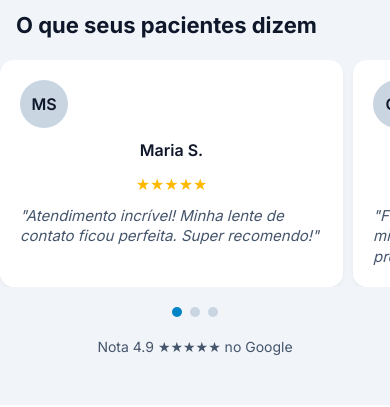
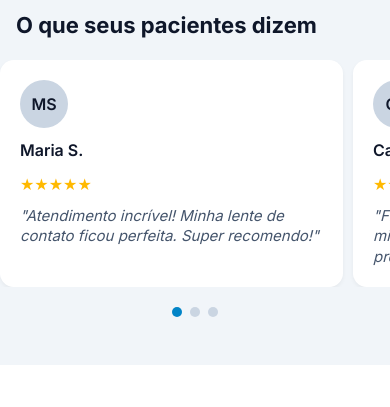
Before and after one commit to raigomes/landing-page-odontolight, a Next.js app: page / in a window 390 px wide. Shown: the part 2440-2847 px from the top of the page. Built offline with nearby package versions, Linux system fonts and the light colour scheme.

Commit message:
Enable controls on scroll and hide Google stars (mobile)

```diff
--- a/src/components/Testimonials.tsx
+++ b/src/components/Testimonials.tsx
@@ -1,4 +1,6 @@
-import React from "react";
+"use client";
+
+import React, { useRef, useState } from "react";
 
 const testimonials = [
   {
@@ -21,16 +23,35 @@ const testimonials = [
   },
 ];
 
+const STEP = 353;
+
 export function Testimonials() {
+  const scrollRef = useRef<HTMLDivElement>(null);
+  const [active, setActive] = useState(0);
+
+  function handleScroll() {
+    const el = scrollRef.current;
+    if (!el) return;
+    const idx = Math.round(el.scrollLeft / STEP);
+    setActive(Math.min(idx, testimonials.length - 1));
+  }
+
   return (
-    <section id="testimonials" className="w-full bg-slate-100 py-12 px-4 md:py-16 lg:py-20 lg:px-[120px] scroll-mt-16">
+    <section
+      id="testimonials"
+      className="w-full bg-slate-100 py-12 px-4 md:py-16 lg:py-20 lg:px-[120px] scroll-mt-16"
+    >
       <div className="max-w-7xl mx-auto flex flex-col gap-5 lg:gap-6">
         <h2 className="text-[22px] font-bold text-brand-dark leading-tight">
           O que seus pacientes dizem
         </h2>
 
         {/* Mobile: horizontal scroll carousel */}
-        <div className="lg:hidden overflow-x-auto -mx-4 px-4 snap-x snap-mandatory scrollbar-hide">
+        <div
+          ref={scrollRef}
+          onScroll={handleScroll}
+          className="lg:hidden overflow-x-auto -mx-4 px-4 snap-x snap-mandatory scrollbar-hide"
+        >
           <div className="flex gap-2.5 w-max">
             {testimonials.map((t) => (
               <div
@@ -42,10 +63,10 @@ export function Testimonials() {
                     {t.initials}
                   </span>
                 </div>
-                <span className="text-base font-semibold text-brand-dark text-center">
+                <span className="text-base font-semibold text-brand-dark lg:text-center">
                   {t.name}
                 </span>
-                <span className="text-base text-amber-400 text-center">
+                <span className="text-base text-amber-400 lg:text-center">
                   ★★★★★
                 </span>
                 <p className="text-[15px] text-slate-600 leading-snug italic">
@@ -61,7 +82,9 @@ export function Testimonials() {
           {testimonials.map((_, i) => (
             <div
               key={i}
-              className={`w-2.5 h-2.5 rounded-full ${i === 0 ? "bg-brand-blue" : "bg-slate-300"}`}
+              className={`w-2.5 h-2.5 rounded-full transition-colors duration-200 ${
+                i === active ? "bg-brand-blue" : "bg-slate-300"
+              }`}
             />
           ))}
         </div>
@@ -89,7 +112,7 @@ export function Testimonials() {
           ))}
         </div>
 
-        <p className="text-sm text-slate-600 text-center">
+        <p className="hidden md:flex text-sm text-slate-600 text-center">
           Nota 4.9 ★★★★★ no Google
         </p>
       </div>
```
